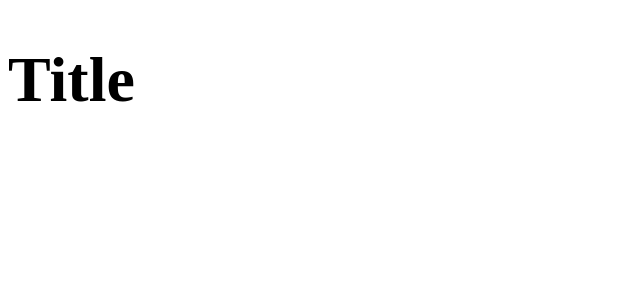
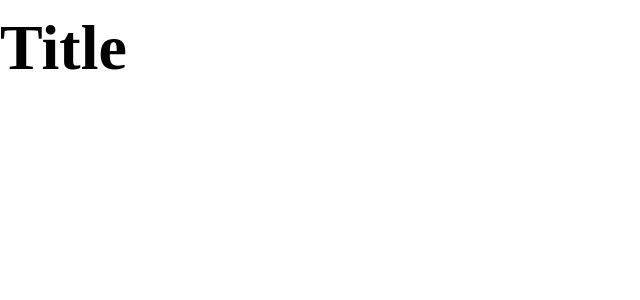
Before and after one commit to GeorgeJopson/poster-trace, a Next.js app: page / in a window 1280 px wide. Shown: the top 300 px of the page, without its empty margins (0-640 px from the left). Built offline with nearby package versions, Linux system fonts and the light colour scheme.

Commit message:
Add GlobalStyles

```diff
--- a/package.json
+++ b/package.json
@@ -9,6 +9,7 @@
     "lint": "eslint"
   },
   "dependencies": {
+    "new-component": "^6.0.0",
     "next": "16.3.0",
     "react": "19.2.8",
     "react-dom": "19.2.8",
--- a/src/app/layout.js
+++ b/src/app/layout.js
@@ -1,3 +1,5 @@
+import GlobalStyles from "@/components/GlobalStyles";
+
 export const metadata = {
   title: "PosterTrace",
 };
@@ -5,6 +7,9 @@ export const metadata = {
 export default function RootLayout({ children }) {
   return (
     <html lang="en">
+      <head>
+        <GlobalStyles/>
+      </head>
       <body>{children}</body>
     </html>
   );
--- /dev/null
+++ b/src/components/GlobalStyles/GlobalStyles.jsx
@@ -0,0 +1,61 @@
+// GlobalStyles.js
+import { createGlobalStyle } from 'styled-components';
+
+const GlobalStyles = createGlobalStyle`
+  /* 1. Use a more-intuitive box-sizing model */
+  *, *::before, *::after {
+    box-sizing: border-box;
+  }
+
+  /* 2. Remove default margin */
+  *:not(dialog) {
+    margin: 0;
+  }
+
+  /* 3. Enable keyword animations */
+  @media (prefers-reduced-motion: no-preference) {
+    html {
+      interpolate-size: allow-keywords;
+    }
+  }
+
+  body {
+    /* 4. Increase line-height */
+    line-height: 1.5;
+    /* 5. Improve text rendering */
+    -webkit-font-smoothing: antialiased;
+  }
+
+  /* 6. Improve media defaults */
+  img, picture, video, canvas, svg {
+    display: block;
+    max-width: 100%;
+  }
+
+  /* 7. Inherit fonts for form controls */
+  input, button, textarea, select {
+    font: inherit;
+  }
+
+  /* 8. Avoid text overflows */
+  p, h1, h2, h3, h4, h5, h6 {
+    overflow-wrap: break-word;
+  }
+
+  /* 9. Improve line wrapping */
+  p {
+    text-wrap: pretty;
+  }
+  h1, h2, h3, h4, h5, h6 {
+    text-wrap: balance;
+  }
+
+  /*
+    10. Create a root stacking context
+  */
+  #root, #__next {
+    isolation: isolate;
+  }
+`;
+
+export default GlobalStyles;
--- /dev/null
+++ b/src/components/GlobalStyles/index.js
@@ -0,0 +1,2 @@
+export * from './GlobalStyles';
+export { default } from './GlobalStyles';
```
Also changed, not shown: 1 other file (tests, documents, lock files or other folders).
